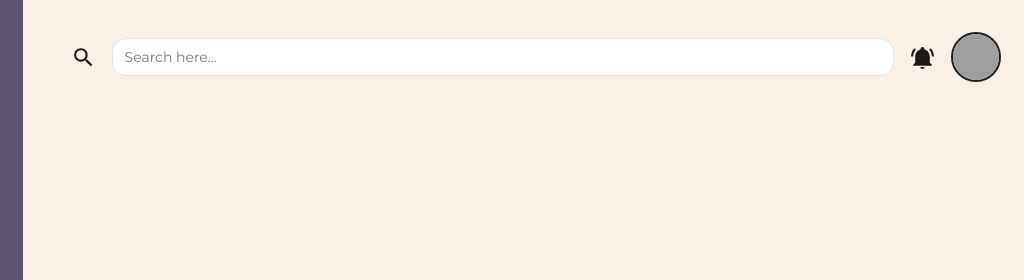
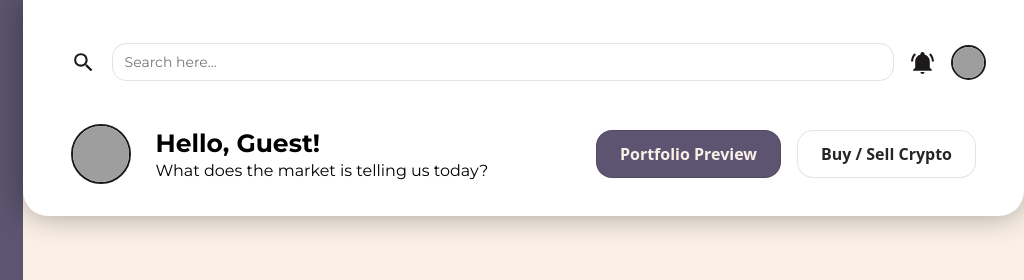
Before and after one commit to crazy-e8/admindashboard, a plain HTML site: page index.html in a window 1280 px wide. Shown: the top 280 px of the page, 256-1280 px from the left. Drawn offline with Linux system fonts and the light colour scheme; grey boxes are pictures that could not be loaded; a web font is replaced by a local one.

Commit message:
added top section

```diff
--- a/index.html
+++ b/index.html
@@ -6,6 +6,7 @@
     <link rel="stylesheet" href="styles/main.css">
     <link rel="stylesheet" href="styles/nav-style.css">
     <link rel="stylesheet" href="styles/searchbar.css">
+    <link rel="stylesheet" href="styles/top-section.css">
     <title>Admin Dashboard</title>
 </head>
 <body>
@@ -74,7 +75,7 @@
             </div>
         </div>
     </div>
-    <button id="deposit-btn">Deposit Funds</button>
+    <button class="styled-btn" id="deposit-btn">Deposit Funds</button>
 </nav>
 
 <main class="container">
@@ -90,6 +91,19 @@
 
             <img src="https://pbs.twimg.com/media/FjU2lkcWYAgNG6d.jpg" alt="profile-picture">
         </div>
+
+        <div class="greeting-container">
+            <img src="https://pbs.twimg.com/media/FjU2lkcWYAgNG6d.jpg" alt="profile-picture">
+            <div class="greeting">
+                <h1>Hello, Guest!</h1>
+                <p>What does the market is telling us today?</p>
+            </div>
+
+            <div class="top-section-buttons">
+                <button class="important-btn styled-btn">Portfolio Preview</button>
+                <button class="styled-btn">Buy / Sell Crypto</button>
+            </div>
+        </div>
     </div>
 
 </main>
--- a/styles/nav-style.css
+++ b/styles/nav-style.css
@@ -75,7 +75,7 @@
 }
 
 /* BUTTON */
-#deposit-btn {
+.styled-btn {
     align-self: center;
     justify-self: center;
     align-items: center;
@@ -105,18 +105,18 @@
     width: auto;
 }
 
-#deposit-btn:hover,
-#deposit-btn:focus {
+.styled-btn:hover,
+.styled-btn:focus {
     border-color: rgba(0, 0, 0, 0.15);
     box-shadow: rgba(0, 0, 0, 0.1) 0 4px 12px;
     color: rgb(0, 0, 0);
 }
 
-#deposit-btn:hover {
+.styled-btn:hover {
     transform: translateY(-1px);
 }
 
-#deposit-btn:active {
+.styled-btn:active {
     background-color: #F0F0F1;
     border-color: rgba(0, 0, 0, 0.15);
     box-shadow: rgba(0, 0, 0, 0.06) 0 2px 4px;
--- a/styles/searchbar.css
+++ b/styles/searchbar.css
@@ -1,5 +1,4 @@
 .search-bar-container {
-    padding: 2em 3em;
     width: 100%;
     display: inline-grid;
     grid-template-columns: 25px auto 25px 25px;
@@ -36,8 +35,8 @@
 }
 
 .search-bar-container img {
-    width: 50px;
-    height: 50px;
+    width: 35px;
+    height: 35px;
     border-radius: 50%;
     border: 2px solid var(--text-black);
     cursor: pointer;
--- a/styles/top-section.css
+++ b/styles/top-section.css
@@ -0,0 +1,43 @@
+.top-section-container {
+    display: grid;
+    grid-template-rows: 1fr 1fr;
+    gap: 2em;
+    background: white;
+    padding: 2em 3em;
+
+    border-bottom-left-radius: 25px;
+    border-bottom-right-radius: 25px;
+
+    box-shadow: 0 0 30px rgba(0, 0, 0, 0.34);
+}
+
+.greeting-container h1 {
+    font-size: 25px;
+    margin-bottom: 3px;
+}
+
+.greeting-container {
+    display: grid;
+    grid-template-columns: 85px auto auto;
+    align-items: center;
+}
+
+.greeting-container img {
+    width: 60px;
+    height: 60px;
+    border-radius: 50%;
+    border: 2px solid var(--text-black);
+    cursor: pointer;
+}
+
+.top-section-buttons {
+    display: grid;
+    grid-template-columns: auto auto;
+    justify-self: end;
+    gap: 1em;
+}
+
+.important-btn {
+    background: var(--nav-bg)  !important;
+    color: var(--text-white) !important;
+}
```
